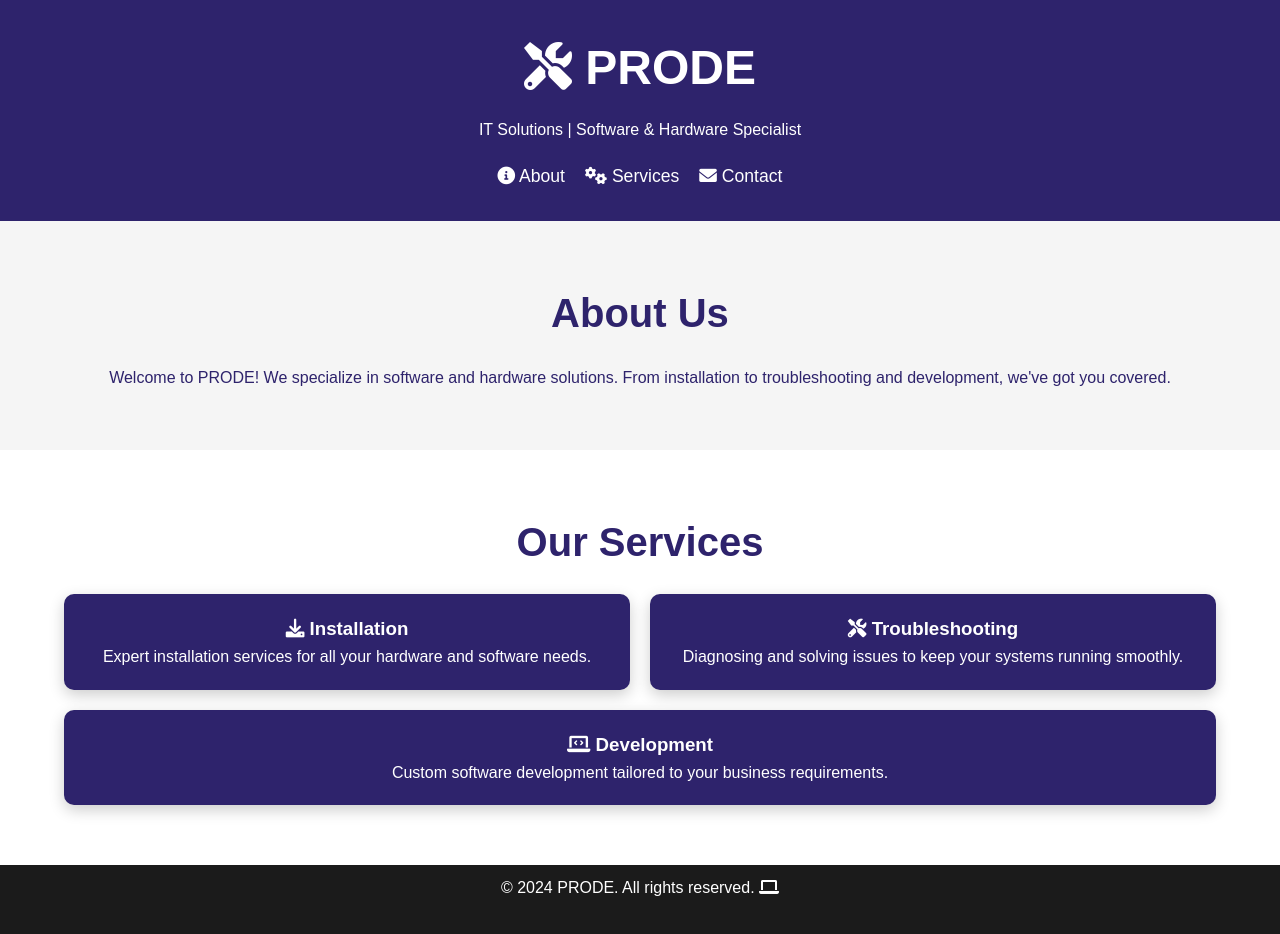
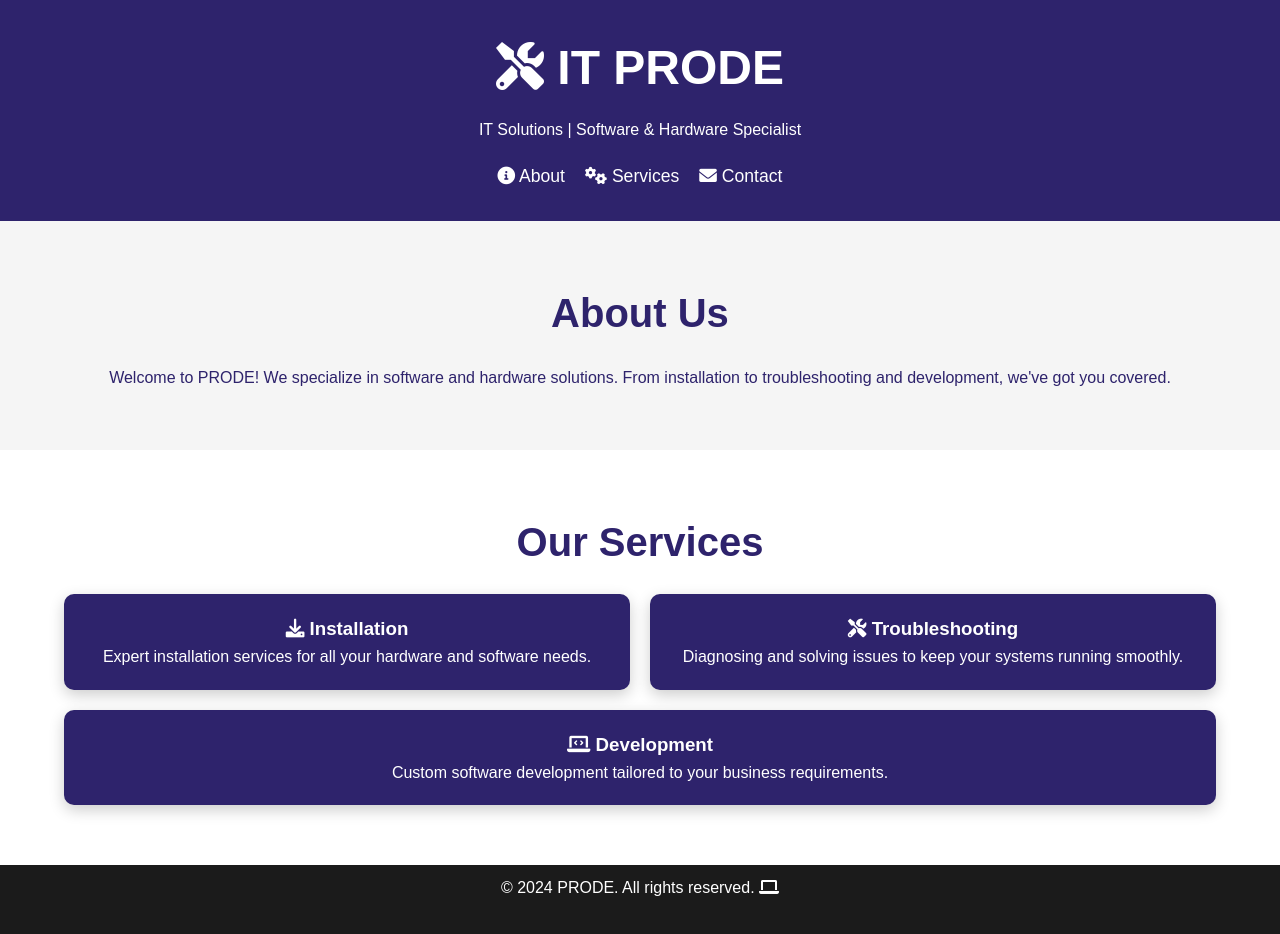
Before and after one commit to prode-it/it_prode, a plain HTML site: page index.html in a window 1280 px wide. Drawn offline with Linux system fonts and the light colour scheme.

Commit message:
Update index.html

```diff
--- a/index.html
+++ b/index.html
@@ -13,7 +13,7 @@
 <body>
     <header>
         <div class="container">
-            <h1 class="fade-in"><i class="fas fa-tools"></i> PRODE</h1>
+            <h1 class="fade-in"><i class="fas fa-tools"></i> IT PRODE</h1>
             <p class="fade-in">IT Solutions | Software & Hardware Specialist</p>
             <nav>
                 <ul>
```
